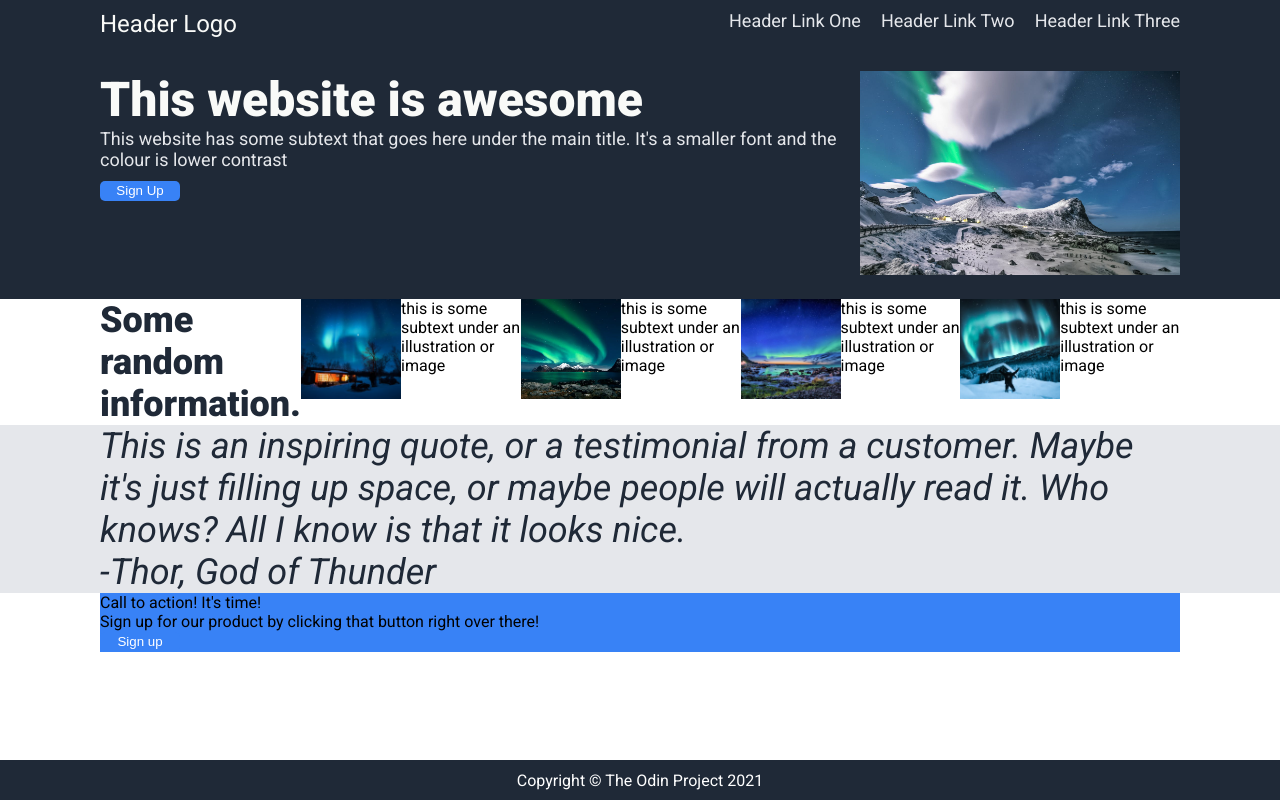
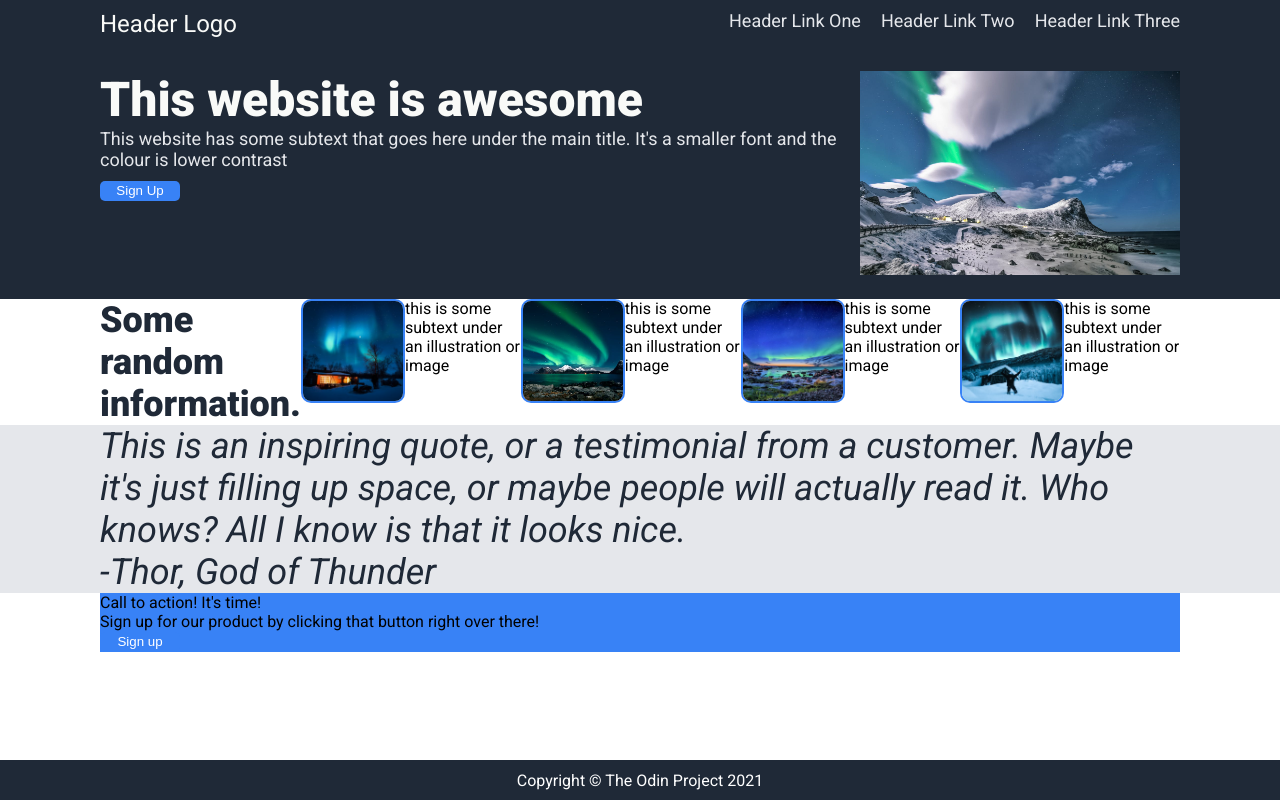
Before and after one commit to Gordain/landing-page, a plain HTML site: page index.html in a window 1280 px wide. Drawn offline with Linux system fonts and the light colour scheme.

Commit message:
Add border and radius styling to content pictures

```diff
--- a/style.css
+++ b/style.css
@@ -39,6 +39,8 @@ button {
    width: 100px;
    height: 100px;
    object-fit: cover;
+   border: 2px solid #3882f6;
+   border-radius: 10px;
 }
 
 .quote-container {
```
